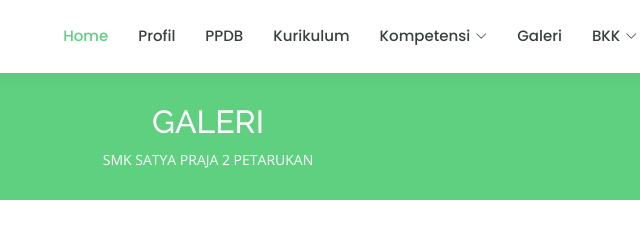
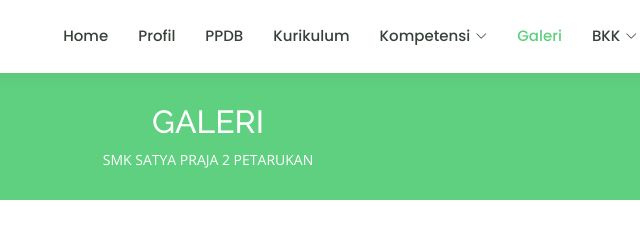
Before and after one commit to montionprojectr/assets_websthis, a plain HTML site: page galeri.html in a window 1280 px wide. Shown: the top 240 px of the page, 432-1072 px from the left. Drawn offline with nearby package versions, Linux system fonts and the light colour scheme.

Commit message:
link active

```diff
--- a/galeri.html
+++ b/galeri.html
@@ -51,7 +51,7 @@
 
       <nav id="navbar" class="navbar order-last order-lg-0">
         <ul>
-          <li><a class="active" href="../index.html">Home</a></li>
+          <li><a href="../index.html">Home</a></li>
           <li><a href="profil.html">Profil</a></li>
           <li><a href="ppdb.html">PPDB</a></li>
           <li><a href="kurikulum.html">Kurikulum</a></li>
@@ -64,7 +64,7 @@
               <li><a href="">TMI Teknik Mekanik Industri</a></li>
             </ul>
           </li>
-          <li><a href="galeri.html">Galeri</a></li>
+          <li><a class="active" href="galeri.html">Galeri</a></li>
 
           <li class="dropdown"><a href="#"><span>BKK</span> <i class="bi bi-chevron-down"></i></a>
             <ul>
```
